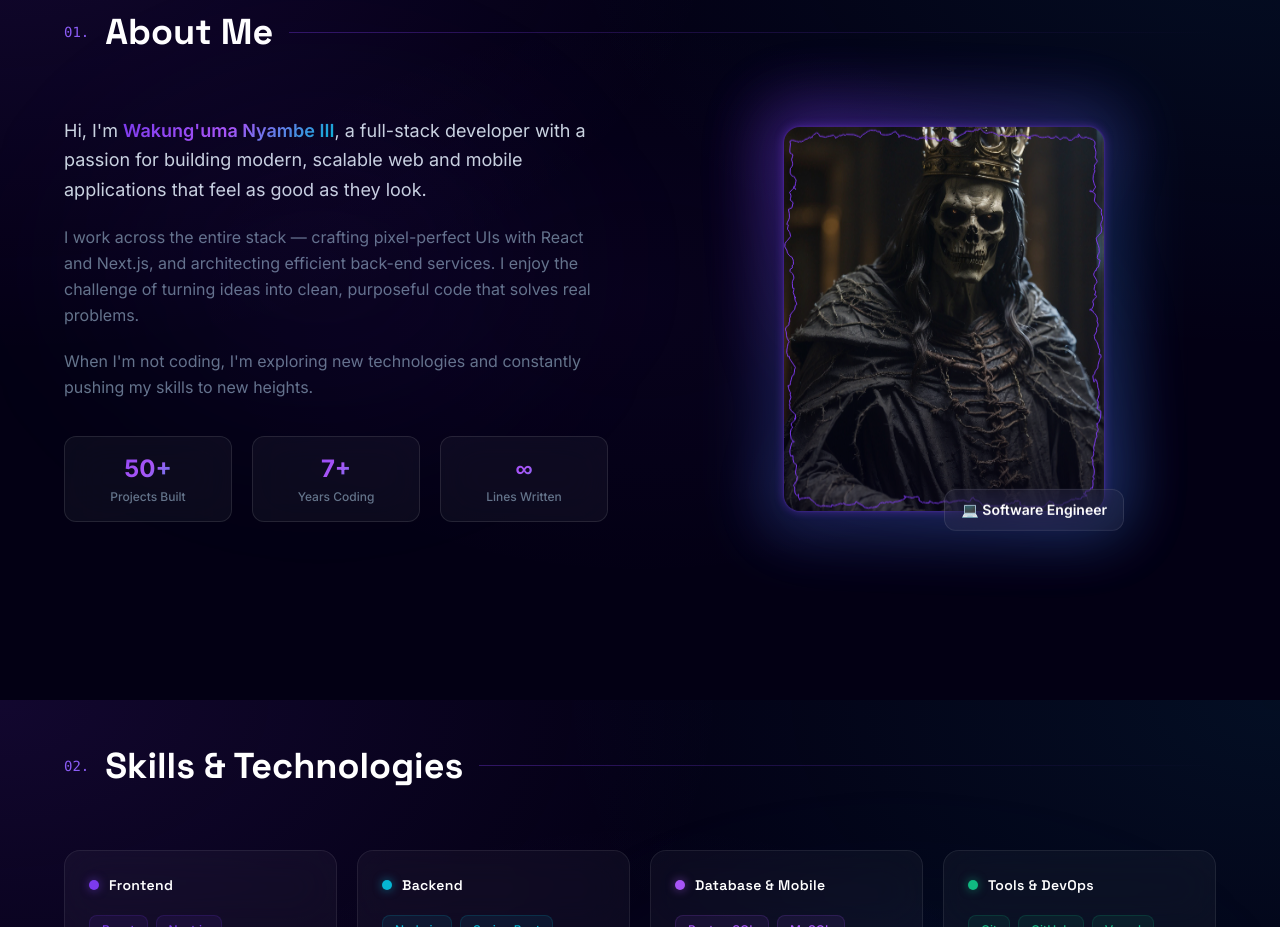
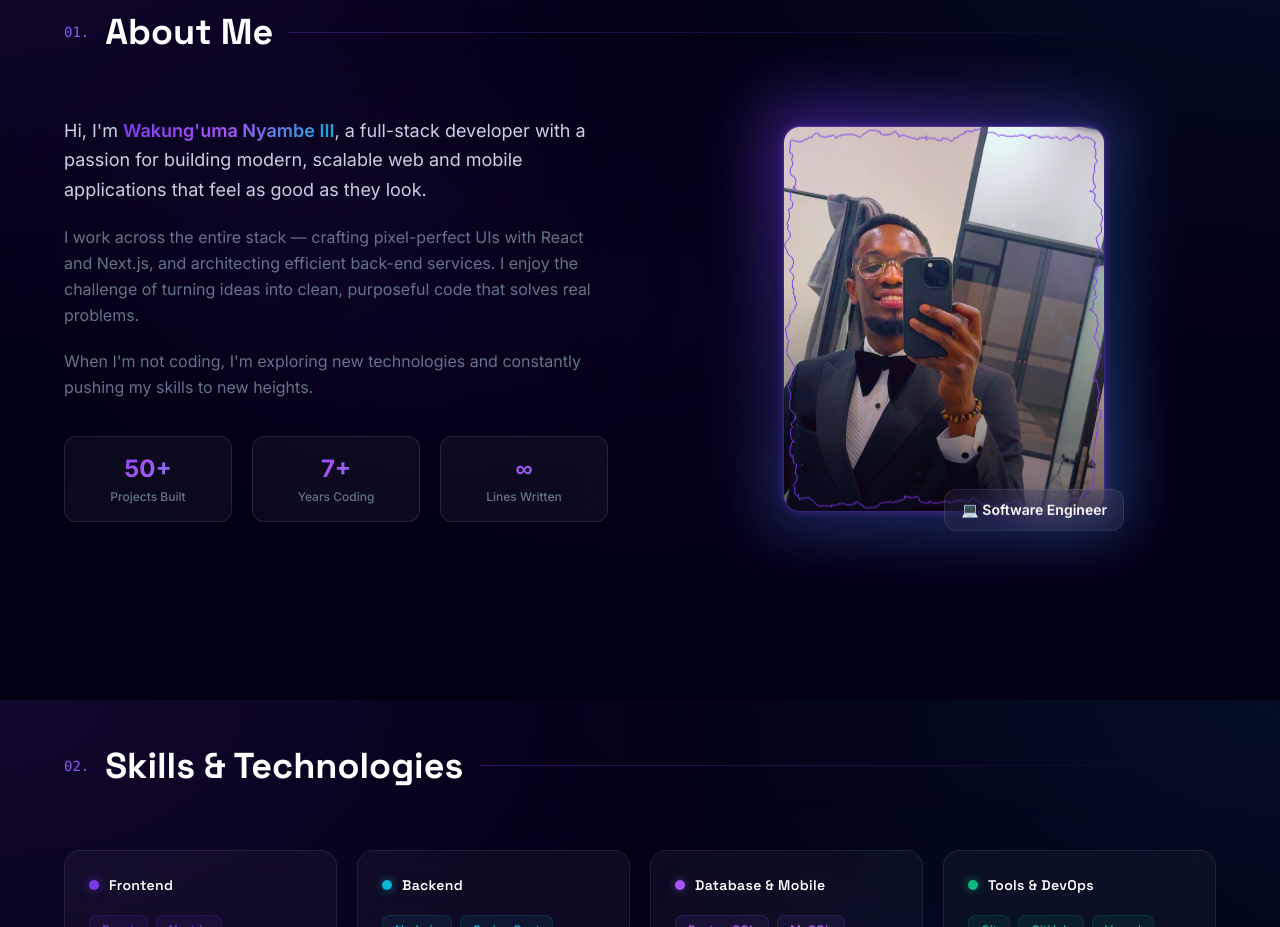
Before and after one commit to Waku187/portfolio, a Next.js app: page / in a window 1280 px wide. Shown: the part 900-1827 px from the top of the page. Built offline with nearby package versions, Linux system fonts and the light colour scheme.

Commit message:
Feat: update about me image

```diff
--- a/components/AboutSection.tsx
+++ b/components/AboutSection.tsx
@@ -89,7 +89,7 @@ export default function AboutSection() {
               >
                 <div className="relative w-64 h-72 sm:w-80 sm:h-96 rounded-2xl overflow-hidden">
                   <Image
-                    src="/wall1.png"
+                    src="/wall1.jpg"
                     alt="Wakung'uma Nyambe III"
                     fill
                     className="object-cover"
```
Also changed, not shown: public/wall1.JPG (added), public/wall1.png (deleted).
